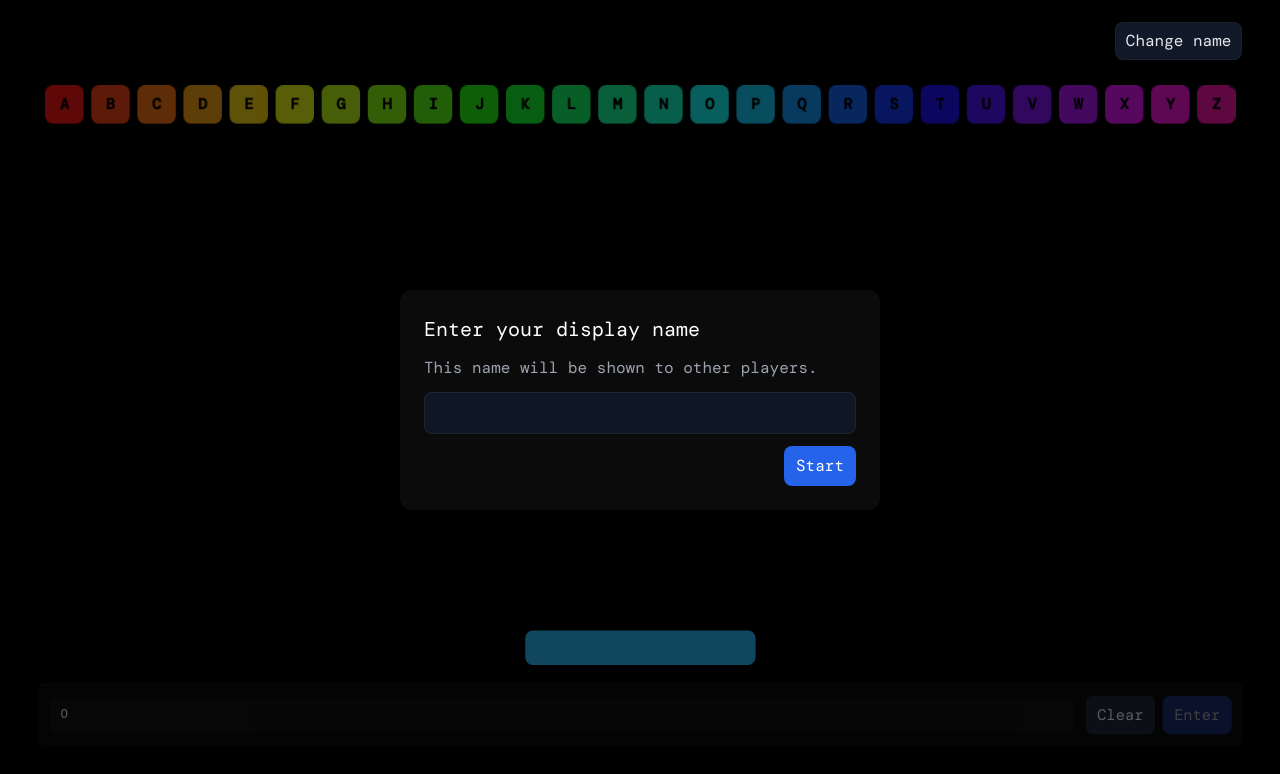
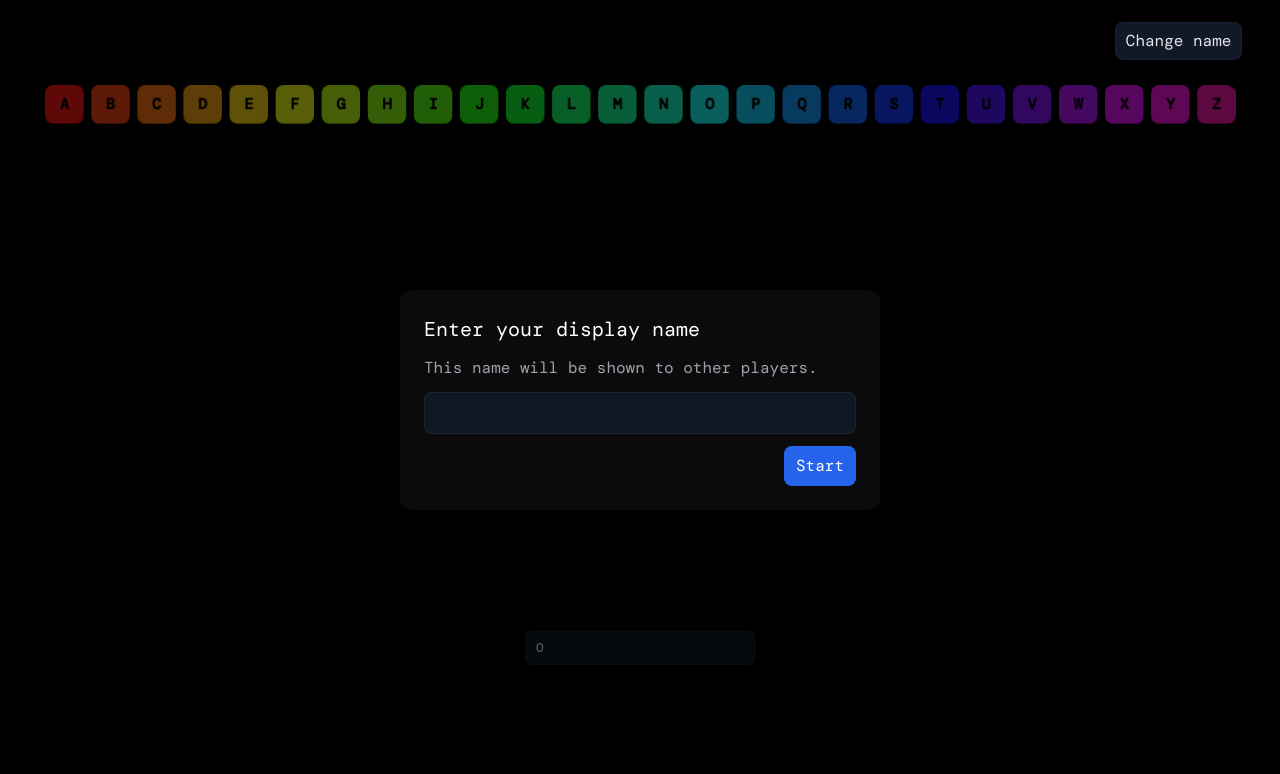
Before and after one commit to MatthewPr12/DurhackX, a Next.js app: page / in a window 1280 px wide. Shown: the top 774 px of the page. Built offline with nearby package versions, Linux system fonts and the light colour scheme; no server answers; a web font is replaced by a local one.

Commit message:
paddle is text buffer

```diff
--- a/app/page.tsx
+++ b/app/page.tsx
@@ -1258,16 +1258,41 @@ export default function Home() {
 
               {/* Movable rectangle and on-screen controls (inside design surface) */}
               <div style={{ position: "absolute", left: 0, top: 0, width: DESIGN_W, height: DESIGN_H, pointerEvents: "none" }}>
-                {/* the moving rectangle (pointerEvents auto so it can be interactive if desired) */}
-                <div style={{ position: "absolute", left: rectX, bottom: 96, width: RECT_W, height: RECT_H, background: (assignedColorRef.current != null ? colorForId(userId, assignedColorRef.current) : colorForId(userId)), borderRadius: 8, pointerEvents: "auto", display: "flex", alignItems: "center", justifyContent: "center", color: "#000", fontWeight: 700, fontFamily: "monospace" }}>
-                  {myUserName}
+                {/* Local paddle: render as an input-like buffer bar showing current buffer or a placeholder */}
+                <div
+                  style={{
+                    position: "absolute",
+                    left: rectX,
+                    bottom: 96,
+                    width: RECT_W,
+                    height: RECT_H,
+                    background: "#0f1724",
+                    border: "1px solid rgba(255,255,255,0.06)",
+                    borderRadius: 8,
+                    pointerEvents: "none",
+                    display: "flex",
+                    alignItems: "center",
+                    justifyContent: "flex-start",
+                    padding: "0 10px",
+                    color: "#e5e7eb",
+                    fontFamily: "monospace",
+                    fontSize: 14,
+                    overflow: "hidden",
+                    textOverflow: "ellipsis",
+                    whiteSpace: "nowrap",
+                    boxShadow: "0 2px 8px rgba(0,0,0,0.3)",
+                  }}
+                  aria-label="Chat input buffer"
+                >
+                  <span style={{ color: buffer ? "#e5e7eb" : "#9CA3AF", fontStyle: buffer ? "normal" as const : "italic" as const }}>
+                    {buffer || "Say something..."}
+                  </span>
                 </div>
 
                 {/* on-screen arrow buttons removed — keyboard only (ArrowLeft / ArrowRight) */}
               </div>
 
-              {/* inline buffer bar inside the fixed window so it scales */}
-              <BufferBar buffer={buffer} onEnter={handleEnter} onClear={handleClear} inline disabled={!joinConfirmed} />
+              {/* inline BufferBar removed: the paddle now displays the buffer */}
               </div>
             </div>
           </div>
```
